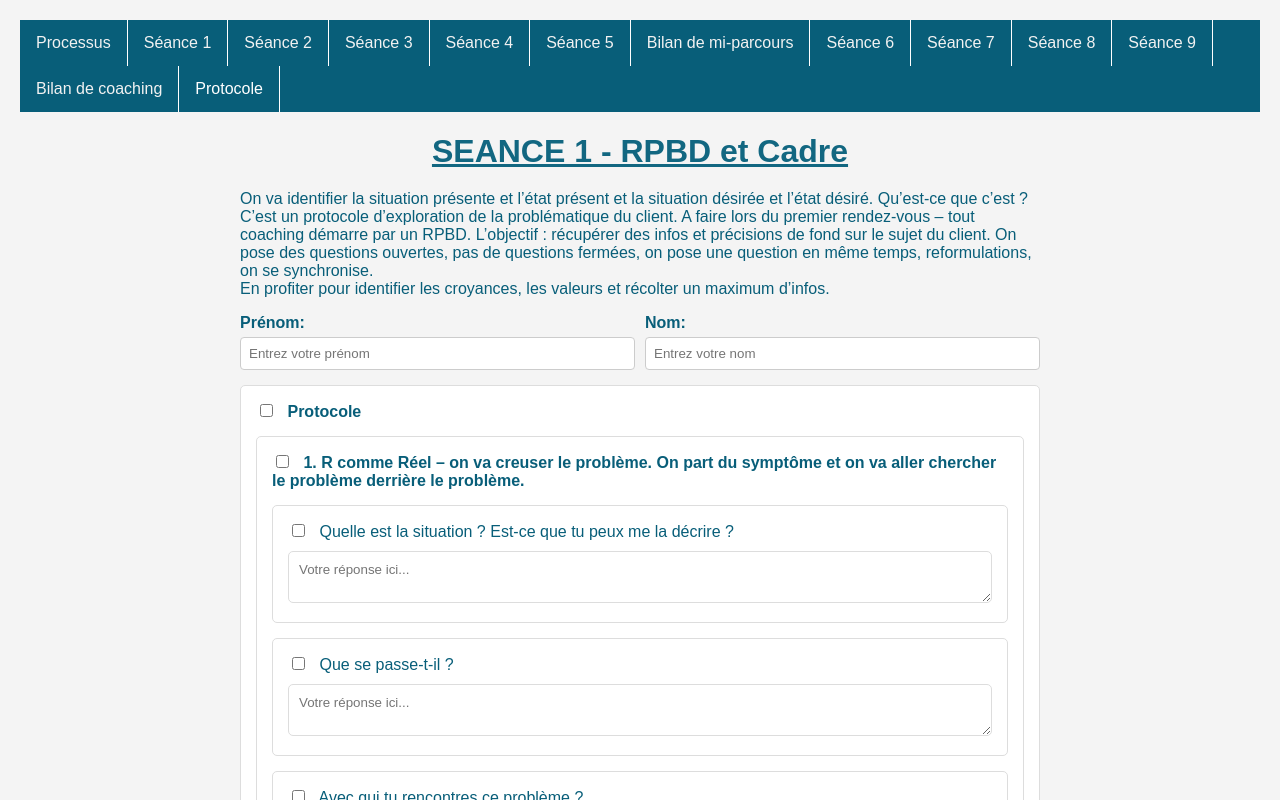
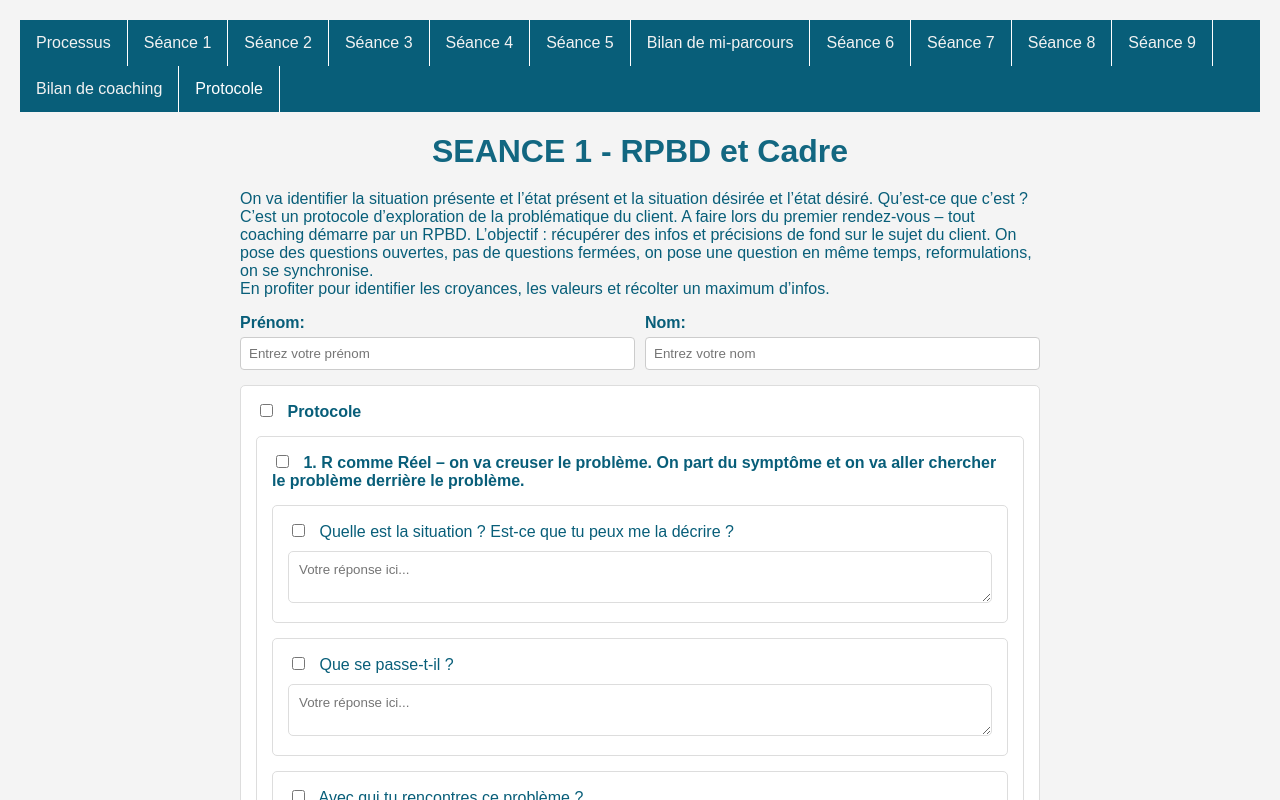
Before and after one commit to ghayfy/coaching-individuel, a plain HTML site: page seance1.html in a window 1280 px wide. Shown: the top 800 px of the page. Drawn offline with Linux system fonts and the light colour scheme.

Commit message:
Add files via upload

```diff
--- a/seance1.html
+++ b/seance1.html
@@ -22,7 +22,6 @@ h1 {
   color: #126781; /* Couleur du texte */
   text-align: center;
   font-size: 32px;
-  text-decoration: underline;
   margin-bottom: 20px;
 }
 
```
Also changed, not shown: bilan-coaching.html (+0 -1 lines), mi-parcours.html (+0 -1 lines), seance2.html (+0 -1 lines), seance3.html (+0 -1 lines), seance4.html (+0 -1 lines), seance5.html (+0 -1 lines), seance6.html (+0 -1 lines), seance7.html (+0 -1 lines), seance8.html (+0 -1 lines), seance9.html (+0 -1 lines).
